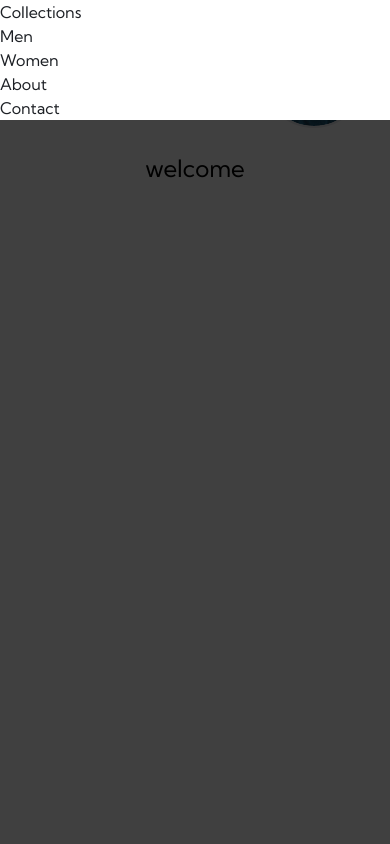
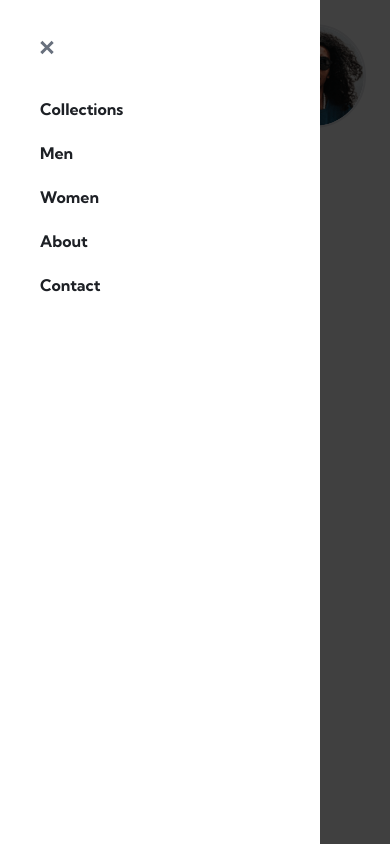
Before and after one commit to Marinawex/ecommerce-product-page, a Next.js app: page / in a window 390 px wide. Both pictures are taken after a click on the button 32 px from the left and 74 px from the top of the page. Built offline with nearby package versions, Linux system fonts and the light colour scheme.

Commit message:
sideMenu css

```diff
--- a/app/_components/Nav.tsx
+++ b/app/_components/Nav.tsx
@@ -3,7 +3,6 @@ import MenuIcon from "../_components/icons/MenuIcon";
 import Image from "next/image";
 import React from "react";
 import SideMenu from "./SideMenu";
-
 
 const Nav = () => {
   const navLinks = ["Collections", "Men", "Women", "About", "Contact"];
@@ -12,7 +11,7 @@ const Nav = () => {
       <div className="self-center">
         <SideMenu
           children={
-            <ul className="flex flex-col text-VeryDarkBlue ">
+            <ul className="flex flex-col gap-5 font-bold text-VeryDarkBlue ">
               {navLinks.map((link) => (
                 <li>{link}</li>
               ))}
--- a/app/_components/SideMenu.tsx
+++ b/app/_components/SideMenu.tsx
@@ -1,6 +1,7 @@
 "use client";
 import { useState, useEffect } from "react";
 import { ModalsProps } from "../_types/types";
+import CloseIcon from "./icons/CloseIcon";
 
 function SideMenu({ children, openBtnProp }: ModalsProps) {
   const [showModal, setShowModal] = useState(false);
@@ -34,7 +35,7 @@ function SideMenu({ children, openBtnProp }: ModalsProps) {
       {showModal && (
         <>
           <div
-            className="flex  overflow-x-hidden overflow-y-auto fixed inset-0 z-50 outline-none focus:outline-none"
+            className="lg:hidden flex overflow-x-hidden overflow-y-auto fixed inset-0 z-50 outline-none focus:outline-none "
             role="dialog"
             aria-modal={true}
           >
@@ -42,7 +43,16 @@ function SideMenu({ children, openBtnProp }: ModalsProps) {
               id="overlay"
               className="bg-black bg-opacity-75 w-screen h-screen "
             >
-              <div className=" bg-white ">{children}</div>
+
+              <div className=" bg-white  absolute inset-y-0 left-0 w-80 p-10">
+              <button onClick={handleHide} className="pb-8">
+                <CloseIcon
+                  fillColor={
+                    "fill-current text-DarkGrayishBlue"
+                  }
+                />
+                </button>
+                {children}</div>
             </div>
           </div>
         </>
```
